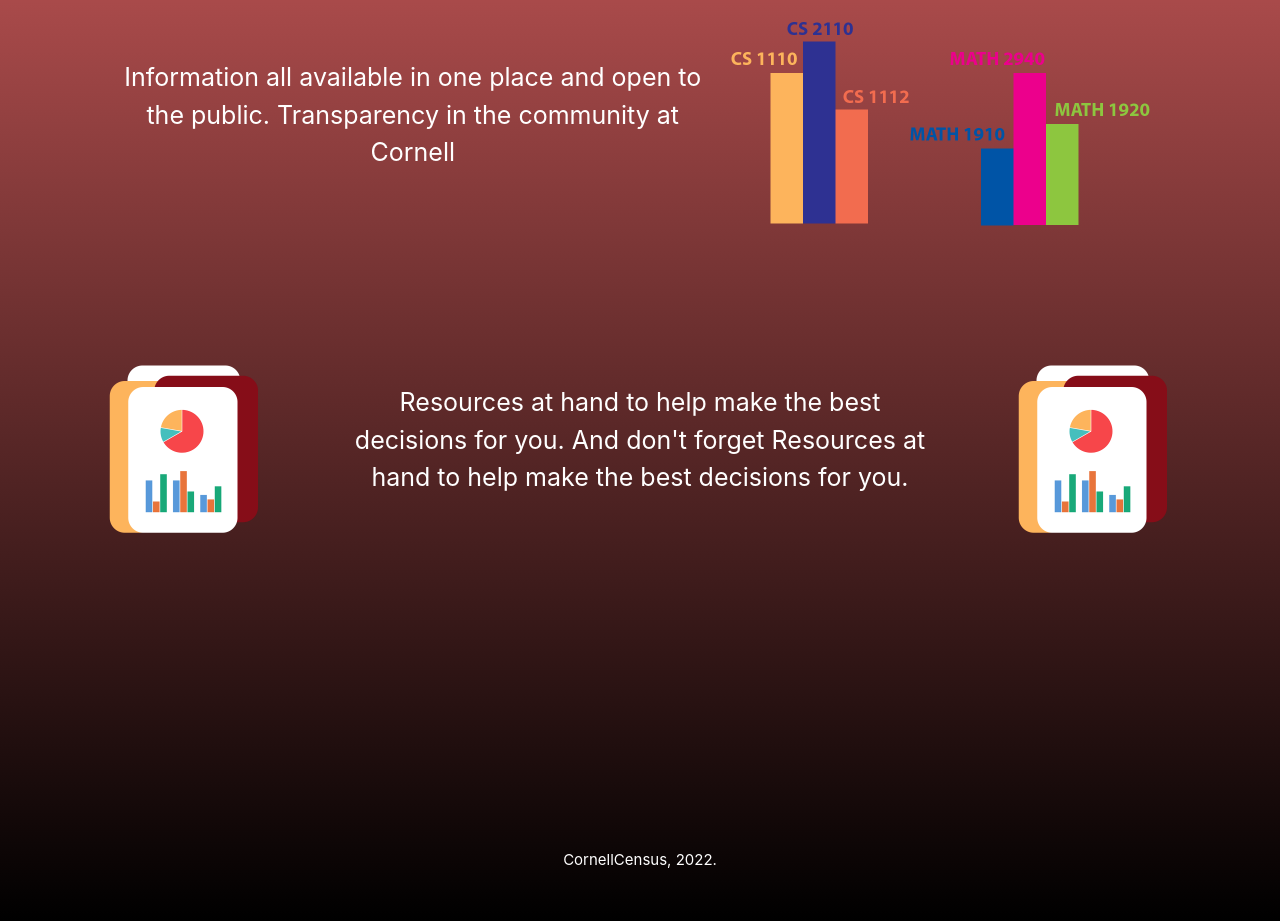
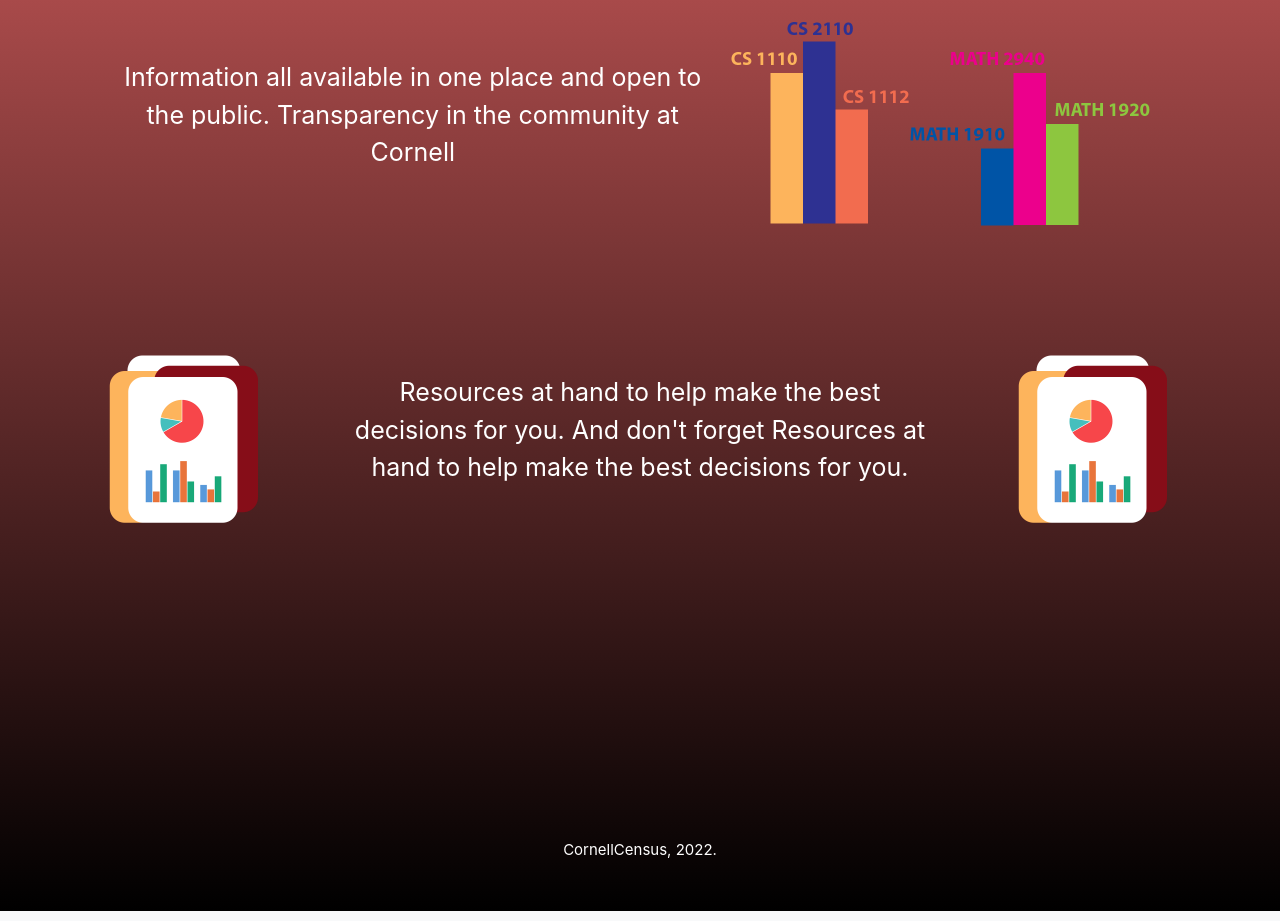
Before and after one commit to CornellDataScience/Cornell-Census, a Flask app: page / in a window 1280 px wide. Shown: the part 527-1448 px from the top of the page. Run offline with Flask 2, Linux system fonts and the light colour scheme; some libraries are stand-ins or nearby versions.

Commit message:
Made changes to index

```diff
--- a/app/templates/index.html
+++ b/app/templates/index.html
@@ -45,7 +45,7 @@
         </div>
     </div>
 
-    <div class="div3" style="padding-bottom: 300px;padding-top:100px;">
+    <div class="div3" style="padding-bottom: 300px;padding-top:90px">
       <div class="logo-div" style="padding-right:50px;">
           <img src="../static/img/census_logo.PNG" width="200px" height="200px">
       </div>
```
